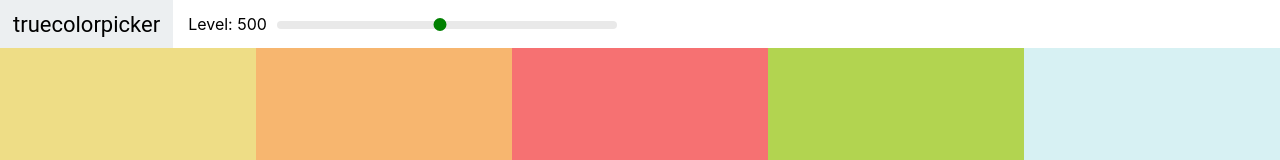
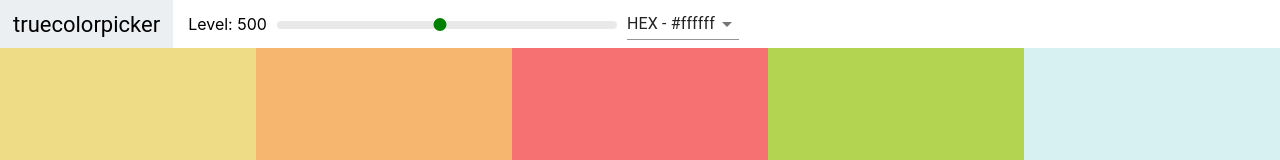
Before and after one commit to shanejames90/through-color, a React (Create React App) app: page / in a window 1280 px wide. Shown: the top 160 px of the page. Built offline with nearby package versions, Linux system fonts and the light colour scheme.

Commit message:
Add Select and Material UI

```diff
--- a/package.json
+++ b/package.json
@@ -3,6 +3,7 @@
   "version": "0.1.0",
   "private": true,
   "dependencies": {
+    "@material-ui/core": "^4.11.3",
     "@testing-library/jest-dom": "^5.12.0",
     "@testing-library/react": "^11.2.6",
     "@testing-library/user-event": "^12.8.3",
--- a/src/Navbar.js
+++ b/src/Navbar.js
@@ -1,11 +1,22 @@
 import React, { Component } from 'react';
+import Select from '@material-ui/core/Select';
+import MenuItem from '@material-ui/core/MenuItem';
 import Slider from 'rc-slider';
 import 'rc-slider/assets/index.css';
 import './Navbar.css'
 
 class Navbar extends Component {
+    constructor(props) {
+        super (props)
+        this.state = { format: "hex" }
+    }
+    handleChange = (e) => {
+        this.setState({ format: e.target.value })
+        this.props.handleChange(e.target.value)
+    }
     render() {
-        const { level, changeLevel } = this.props
+        const { level, changeLevel, handleChange } = this.props
+        const { format } = this.state
         return (
            <header className="Navbar">
                <div className="logo">
@@ -17,7 +28,13 @@
                         <Slider defaultValue={level} min={100} max={900} step={100} onAfterChange={changeLevel} />
                     </div>
                </div>
-
+            <div className="select-container">
+                <Select value={format} onChange={this.handleChange}>
+                    <MenuItem value="hex">HEX - #ffffff</MenuItem>
+                    <MenuItem value="rgb">RGB - rgb(255,255,255)</MenuItem>
+                    <MenuItem value="rgba">RGBA - rgba(255,255,255,1.0)</MenuItem>
+                </Select>
+            </div>
            </header>
         );
     }
--- a/src/Palette.js
+++ b/src/Palette.js
@@ -7,20 +7,23 @@
 class Palette extends Component {
     constructor(props) {
         super (props)
-        this.state = { level: 500 }
+        this.state = { level: 500, format: "hex" }
     }
     changeLevel = (level) => {
         this.setState({ level })
     }
+    changeFormat = (val) => {
+        this.setState({ format: val })
+    }
     render() {
         const { colors } = this.props.palette
-        const { level } = this.state
+        const { level, format } = this.state
         const colorBoxes = colors[level].map(color => {
-            return <ColorBox background={color.hex} name={color.name} />
+            return <ColorBox background={color[format]} name={color.name} />
         })
         return (
             <div className="Palette">
-            <Navbar level={level} changeLevel={this.changeLevel} />
+                <Navbar level={level} changeLevel={this.changeLevel} handleChange={this.changeFormat} />
                 {/* Navbar goes here */}
                <div className="Palette-colors">
                   {colorBoxes}
```
Also changed, not shown: 1 other file (tests, documents, lock files or other folders).
